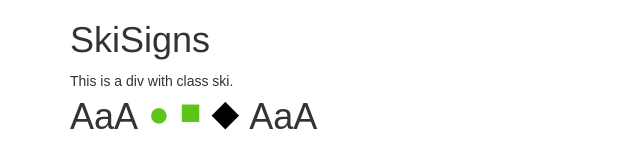
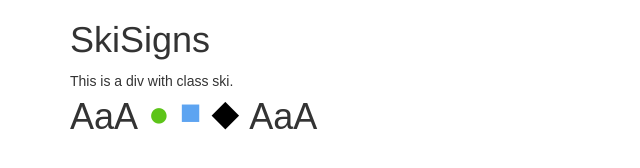
Before and after one commit to audreyfeldroy/skisigns, a website: page demo/index.html in a window 1280 px wide. Shown: the full height of the page, 0-640 px from the left. Drawn offline with nearby package versions, Linux system fonts and the light colour scheme; files that its build step writes are made by us from their sources.

Commit message:
Blue square.

```diff
--- a/src/skisigns.css
+++ b/src/skisigns.css
@@ -28,7 +28,7 @@
 .ski-circle { top:-2px; color: #5DC419; }
 .ski-circle:before { content: "\0025CF"; }
 
-.ski-square { top:-4px; color: #5DC419; }
+.ski-square { top:-4px; color: #5DA4F1; }
 .ski-square:before { content: "\0025A0"; }
 
 .ski-diamond { top:-3px; color: #000;}
```
